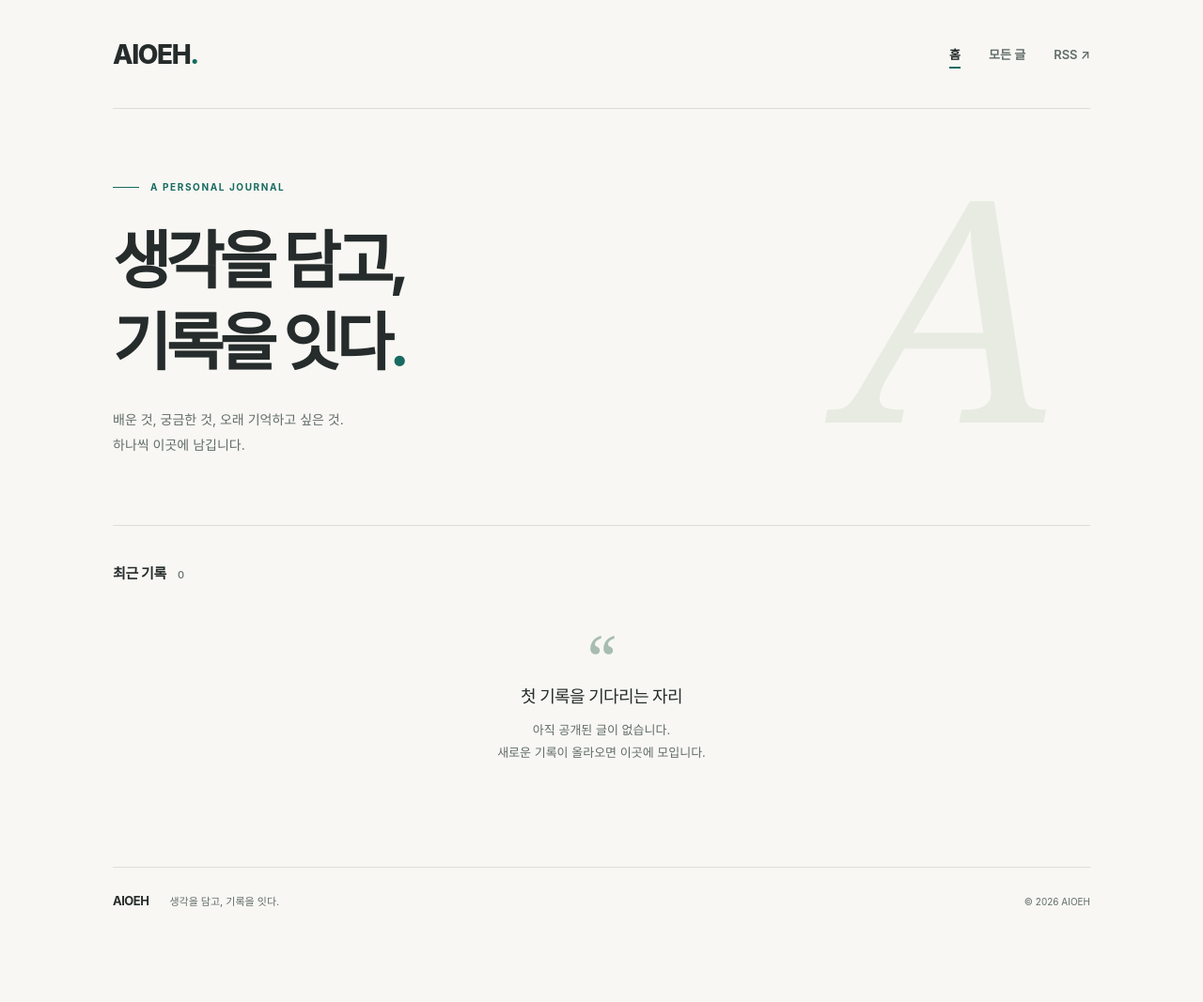
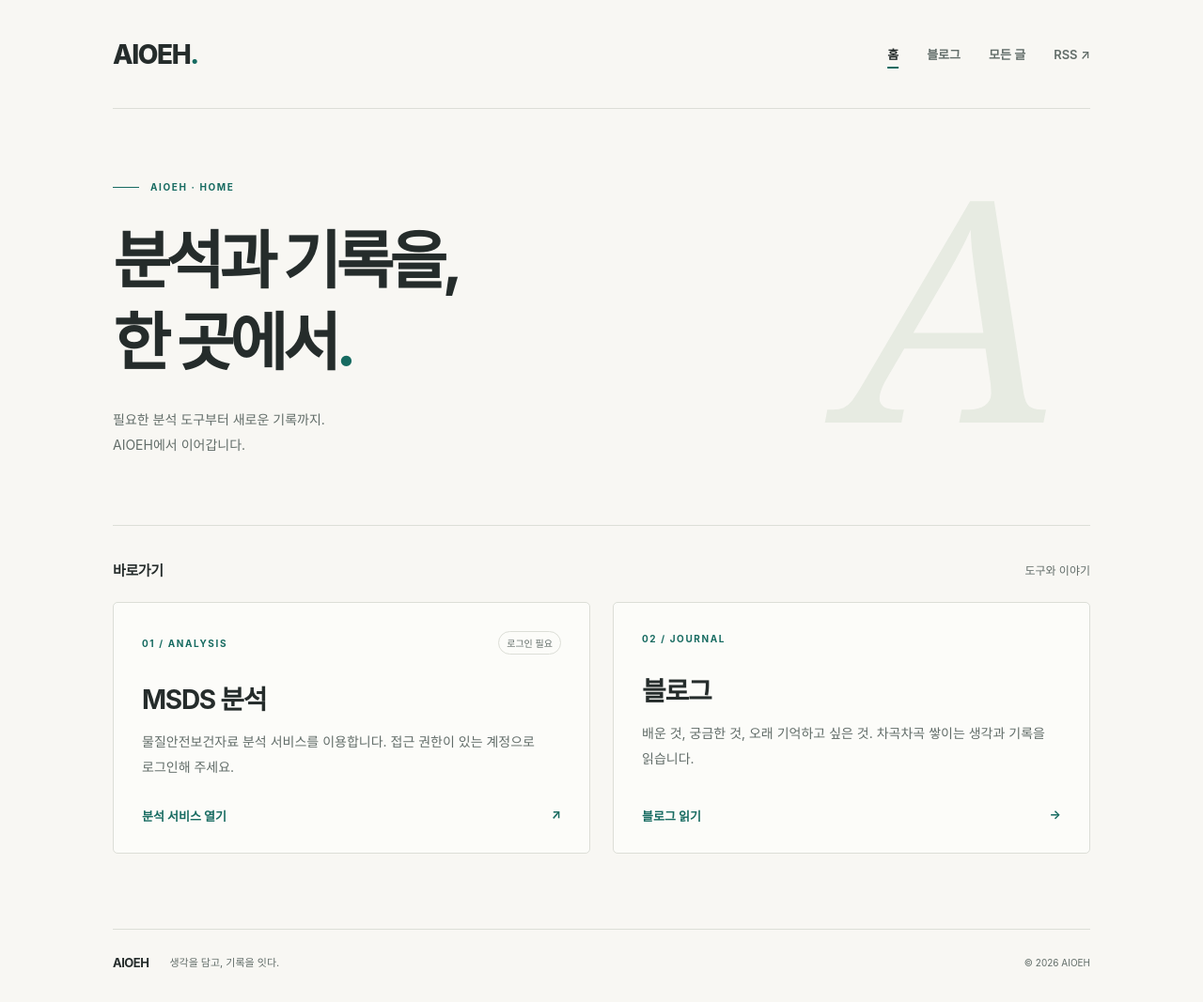
Before and after one commit to TonyNobleHam/AIOEH.github.io, a Jekyll site: the page built from index.html, in a window 1280 px wide. Shown: the whole page at 94% size. Built offline with Jekyll 4.4.1, drawn with Linux system fonts in a browser that asks for light colours; before the commit the page ends 1002 px from its top, so only the background shows below that.

Commit message:
Add AIOEH service homepage and move journal to /blog

```diff
--- a/_config.yml
+++ b/_config.yml
@@ -1,16 +1,18 @@
 title: AIOEH
-description: 생각과 배움을 차곡차곡 남기는 블로그.
+description: MSDS 분석 서비스와 블로그를 연결하는 AIOEH.
 lang: ko-KR
 timezone: Asia/Seoul
 url: "https://tonynobleham.github.io"
 baseurl: "/AIOEH.github.io"
-permalink: /posts/:title/
+permalink: /blog/posts/:title/
 markdown: kramdown
 highlighter: rouge
 excerpt_separator: "<!--more-->"
 plugins:
   - jekyll-feed
   - jekyll-seo-tag
+feed:
+  path: /blog/feed.xml
 defaults:
   - scope:
       path: ""
--- /dev/null
+++ b/_data/services.yml
@@ -0,0 +1,14 @@
+- title: MSDS 분석
+  label: "01 / ANALYSIS"
+  description: 물질안전보건자료 분석 서비스를 이용합니다. 접근 권한이 있는 계정으로 로그인해 주세요.
+  action: 분석 서비스 열기
+  url: "https://msds.oehnps.co.uk/"
+  external: true
+  requires_login: true
+- title: 블로그
+  label: "02 / JOURNAL"
+  description: 배운 것, 궁금한 것, 오래 기억하고 싶은 것. 차곡차곡 쌓이는 생각과 기록을 읽습니다.
+  action: 블로그 읽기
+  url: /blog/
+  external: false
+  requires_login: false
--- a/_layouts/default.html
+++ b/_layouts/default.html
@@ -13,11 +13,12 @@
     <a class="skip-link" href="#main-content">본문으로 건너뛰기</a>
     <div class="site-shell">
       <header class="site-header">
-        <a class="wordmark" href="{{ '/' | relative_url }}" aria-label="{{ site.title | escape }} 블로그 홈">{{ site.title | escape }}<span class="wordmark-dot" aria-hidden="true">.</span></a>
+        <a class="wordmark" href="{{ '/' | relative_url }}" aria-label="{{ site.title | escape }} 홈">{{ site.title | escape }}<span class="wordmark-dot" aria-hidden="true">.</span></a>
         <nav aria-label="주 메뉴">
           <a href="{{ '/' | relative_url }}"{% if page.url == '/' %} aria-current="page"{% endif %}>홈</a>
-          <a href="{{ '/archive/' | relative_url }}"{% if page.url == '/archive/' %} aria-current="page"{% endif %}>모든 글</a>
-          <a href="{{ '/feed.xml' | relative_url }}" aria-label="RSS 피드">RSS <span aria-hidden="true">↗</span></a>
+          <a href="{{ '/blog/' | relative_url }}"{% if page.url == '/blog/' or page.url == '/blog/index.html' %} aria-current="page"{% endif %}>블로그</a>
+          <a href="{{ '/blog/archive/' | relative_url }}"{% if page.url == '/blog/archive/' %} aria-current="page"{% endif %}>모든 글</a>
+          <a href="{{ '/blog/feed.xml' | relative_url }}" aria-label="RSS 피드">RSS <span aria-hidden="true">↗</span></a>
         </nav>
       </header>
       <main id="main-content" tabindex="-1">
--- a/_layouts/post.html
+++ b/_layouts/post.html
@@ -3,7 +3,7 @@ layout: default
 ---
 <article class="post">
   <header class="post-header">
-    <a class="back-link" href="{{ '/archive/' | relative_url }}"><span aria-hidden="true">←</span> 모든 글</a>
+    <a class="back-link" href="{{ '/blog/archive/' | relative_url }}"><span aria-hidden="true">←</span> 모든 글</a>
     <div class="post-meta">
       <time datetime="{{ page.date | date_to_xmlschema }}">{{ page.date | date: '%Y.%m.%d' }}</time>
       {% if page.categories.size > 0 %}<span class="meta-divider" aria-hidden="true">/</span><span>{{ page.categories | join: ' · ' | escape }}</span>{% endif %}
--- a/archive.html
+++ b/archive.html
@@ -23,6 +23,6 @@ permalink: /archive/
   </section>
   {% endfor %}
   {% else %}
-  <div class="empty-state archive-empty"><h2>아직 공개된 글이 없습니다.</h2><p>새로운 기록을 차곡차곡 모아 둘 공간입니다.</p><a class="text-link" href="{{ '/' | relative_url }}">홈으로 <span aria-hidden="true">→</span></a></div>
+  <div class="empty-state archive-empty"><h2>아직 공개된 글이 없습니다.</h2><p>새로운 기록을 차곡차곡 모아 둘 공간입니다.</p><a class="text-link" href="{{ '/blog/' | relative_url }}">블로그로 <span aria-hidden="true">→</span></a></div>
   {% endif %}
 </section>
--- a/assets/style.css
+++ b/assets/style.css
@@ -146,6 +146,26 @@ main:focus { outline: none; }
   .post-navigation { gap: 20px; }
   .not-found { padding: 75px 0 110px; }
 }
+.portal-section { padding: 36px 0 80px; }
+.portal-hint { font-size: 12px; color: var(--muted); }
+.portal-grid { display: grid; grid-template-columns: repeat(2, minmax(0, 1fr)); gap: 24px; margin-top: 24px; }
+.portal-card { display: flex; flex-direction: column; padding: 30px; border: 1px solid var(--rule); border-radius: 5px; text-decoration: none; background: #fcfcf9; color: var(--ink); }
+.portal-card:hover { border-color: var(--accent); background: #f3f6ef; color: var(--ink); }
+.portal-card-top { display: flex; align-items: center; justify-content: space-between; gap: 12px; }
+.access-label { color: var(--muted); font-size: 10px; border: 1px solid var(--rule); border-radius: 20px; padding: 4px 8px; white-space: nowrap; }
+.portal-card h3 { font-size: 28px; letter-spacing: -.045em; margin: 26px 0 14px; font-weight: 650; }
+.portal-card p { color: var(--muted); font-size: 14px; line-height: 1.9; margin: 0 0 28px; word-break: keep-all; }
+.portal-card-action { display: flex; justify-content: space-between; gap: 16px; font-size: 13px; color: var(--accent); font-weight: 650; margin-top: auto; }
+@media (max-width: 620px) {
+  .portal-grid { grid-template-columns: 1fr; gap: 16px; }
+  .portal-section { padding-bottom: 48px; }
+  .portal-card { padding: 24px; }
+  .portal-card h3 { margin-top: 22px; font-size: 25px; }
+}
+@media (max-width: 420px) {
+  .site-header { flex-wrap: wrap; align-content: center; padding: 20px 0; gap: 8px 16px; }
+  .site-header nav { flex-wrap: wrap; gap: 16px; }
+}
 @media (prefers-reduced-motion: reduce) { html { scroll-behavior: auto; } }
 @media print {
   body { background: white; }
--- /dev/null
+++ b/blog/index.html
@@ -0,0 +1,38 @@
+---
+layout: default
+title: 블로그
+description: 생각과 배움을 차곡차곡 남기는 AIOEH의 블로그.
+permalink: /blog/
+---
+<section class="home-intro" aria-labelledby="home-title">
+  <p class="eyebrow"><span class="small-line" aria-hidden="true"></span> A PERSONAL JOURNAL</p>
+  <h1 id="home-title">생각을 담고,<br>기록을 잇다<span class="accent">.</span></h1>
+  <p class="intro-description">배운 것, 궁금한 것, 오래 기억하고 싶은 것.<br>하나씩 이곳에 남깁니다.</p>
+  <span class="intro-mark" aria-hidden="true">A</span>
+</section>
+<section class="writing-section" aria-labelledby="writing-title">
+  <div class="section-heading">
+    <h2 id="writing-title">최근 기록 <span class="post-count">{{ site.posts.size }}</span></h2>
+    {% if site.posts.size > 0 %}<a class="text-link" href="{{ '/blog/archive/' | relative_url }}">모든 글 <span aria-hidden="true">↗</span></a>{% endif %}
+  </div>
+  {% if site.posts.size > 0 %}
+  <ol class="post-list">
+    {% for post in site.posts limit:8 %}
+    <li class="post-list-item">
+      <time datetime="{{ post.date | date_to_xmlschema }}">{{ post.date | date: '%Y.%m.%d' }}</time>
+      <div class="post-list-content">
+        {% if post.categories.size > 0 %}<p class="category-label">{{ post.categories | join: ' · ' | escape }}</p>{% endif %}
+        <h3><a href="{{ post.url | relative_url }}">{{ post.title | escape }} <span class="post-arrow" aria-hidden="true">↗</span></a></h3>
+        {% if post.description %}<p>{{ post.description | escape }}</p>{% else %}<p>{{ post.excerpt | strip_html | normalize_whitespace | truncate: 160 | escape }}</p>{% endif %}
+      </div>
+    </li>
+    {% endfor %}
+  </ol>
+  {% else %}
+  <div class="empty-state">
+    <span class="empty-mark" aria-hidden="true">“</span>
+    <h3>첫 기록을 기다리는 자리</h3>
+    <p>아직 공개된 글이 없습니다.<br>새로운 기록이 올라오면 이곳에 모입니다.</p>
+  </div>
+  {% endif %}
+</section>
--- a/index.html
+++ b/index.html
@@ -1,35 +1,26 @@
 ---
 layout: default
+description: MSDS 분석 서비스와 블로그를 한 곳에서 만나보세요.
 ---
-<section class="home-intro" aria-labelledby="home-title">
-  <p class="eyebrow"><span class="small-line" aria-hidden="true"></span> A PERSONAL JOURNAL</p>
-  <h1 id="home-title">생각을 담고,<br>기록을 잇다<span class="accent">.</span></h1>
-  <p class="intro-description">배운 것, 궁금한 것, 오래 기억하고 싶은 것.<br>하나씩 이곳에 남깁니다.</p>
+<section class="home-intro portal-intro" aria-labelledby="portal-title">
+  <p class="eyebrow"><span class="small-line" aria-hidden="true"></span> AIOEH · HOME</p>
+  <h1 id="portal-title">분석과 기록을,<br>한 곳에서<span class="accent">.</span></h1>
+  <p class="intro-description">필요한 분석 도구부터 새로운 기록까지.<br>AIOEH에서 이어갑니다.</p>
   <span class="intro-mark" aria-hidden="true">A</span>
 </section>
-<section class="writing-section" aria-labelledby="writing-title">
+<section class="portal-section" aria-labelledby="portal-links-title">
   <div class="section-heading">
-    <h2 id="writing-title">최근 기록 <span class="post-count">{{ site.posts.size }}</span></h2>
-    {% if site.posts.size > 0 %}<a class="text-link" href="{{ '/archive/' | relative_url }}">모든 글 <span aria-hidden="true">↗</span></a>{% endif %}
+    <h2 id="portal-links-title">바로가기</h2>
+    <span class="portal-hint">도구와 이야기</span>
   </div>
-  {% if site.posts.size > 0 %}
-  <ol class="post-list">
-    {% for post in site.posts limit:8 %}
-    <li class="post-list-item">
-      <time datetime="{{ post.date | date_to_xmlschema }}">{{ post.date | date: '%Y.%m.%d' }}</time>
-      <div class="post-list-content">
-        {% if post.categories.size > 0 %}<p class="category-label">{{ post.categories | join: ' · ' | escape }}</p>{% endif %}
-        <h3><a href="{{ post.url | relative_url }}">{{ post.title | escape }} <span class="post-arrow" aria-hidden="true">↗</span></a></h3>
-        {% if post.description %}<p>{{ post.description | escape }}</p>{% else %}<p>{{ post.excerpt | strip_html | normalize_whitespace | truncate: 160 | escape }}</p>{% endif %}
-      </div>
-    </li>
+  <div class="portal-grid">
+    {% for service in site.data.services %}
+    <a class="portal-card" href="{% if service.external %}{{ service.url | escape }}{% else %}{{ service.url | relative_url }}{% endif %}">
+      <div class="portal-card-top"><span class="eyebrow">{{ service.label | escape }}</span>{% if service.requires_login %}<span class="access-label">로그인 필요</span>{% endif %}</div>
+      <h3>{{ service.title | escape }}</h3>
+      <p>{{ service.description | escape }}</p>
+      <span class="portal-card-action">{{ service.action | escape }} <span aria-hidden="true">{% if service.external %}↗{% else %}→{% endif %}</span></span>
+    </a>
     {% endfor %}
-  </ol>
-  {% else %}
-  <div class="empty-state">
-    <span class="empty-mark" aria-hidden="true">“</span>
-    <h3>첫 기록을 기다리는 자리</h3>
-    <p>아직 공개된 글이 없습니다.<br>새로운 기록이 올라오면 이곳에 모입니다.</p>
   </div>
-  {% endif %}
 </section>
```
Also changed, not shown: other parts of archive.html (+1 -1 lines), README.md.
